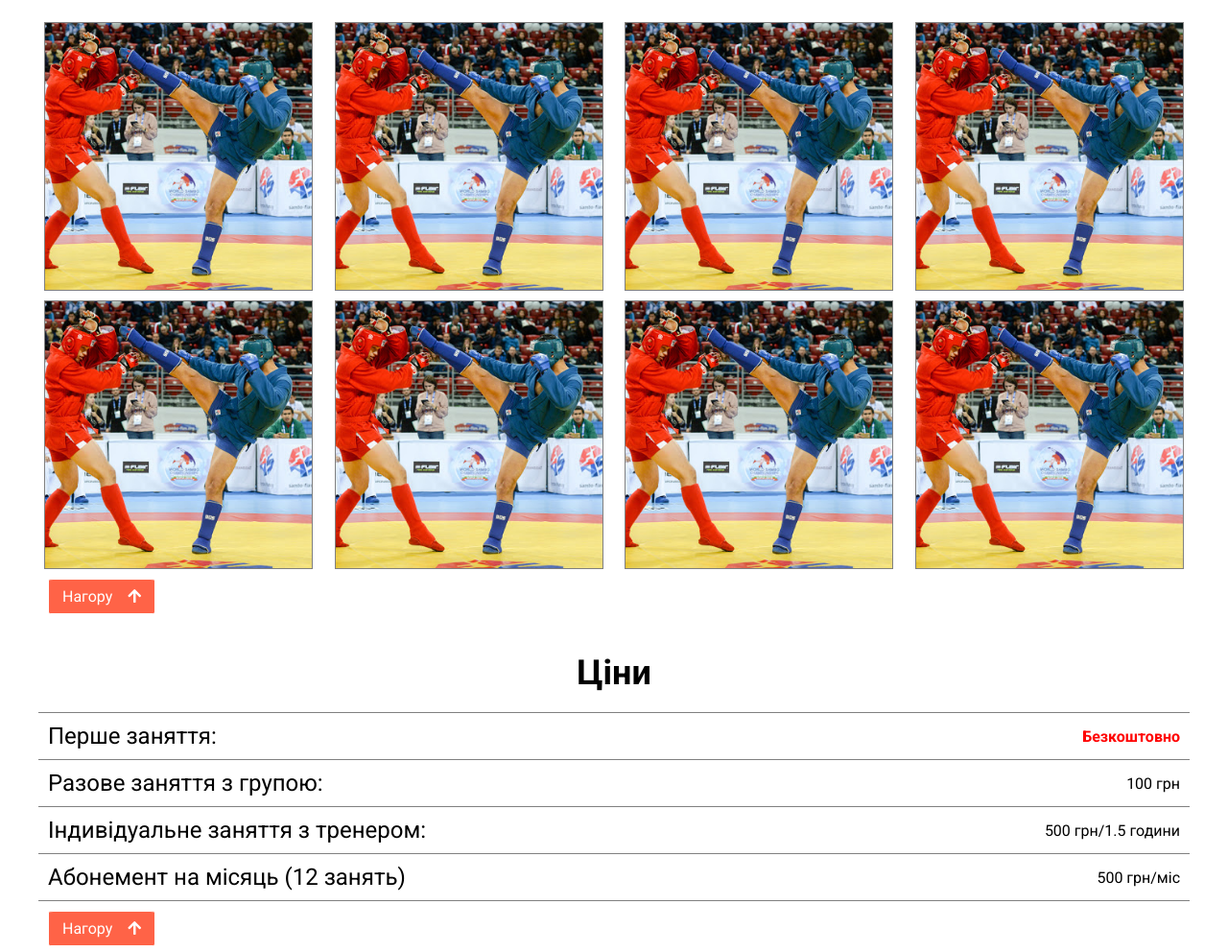
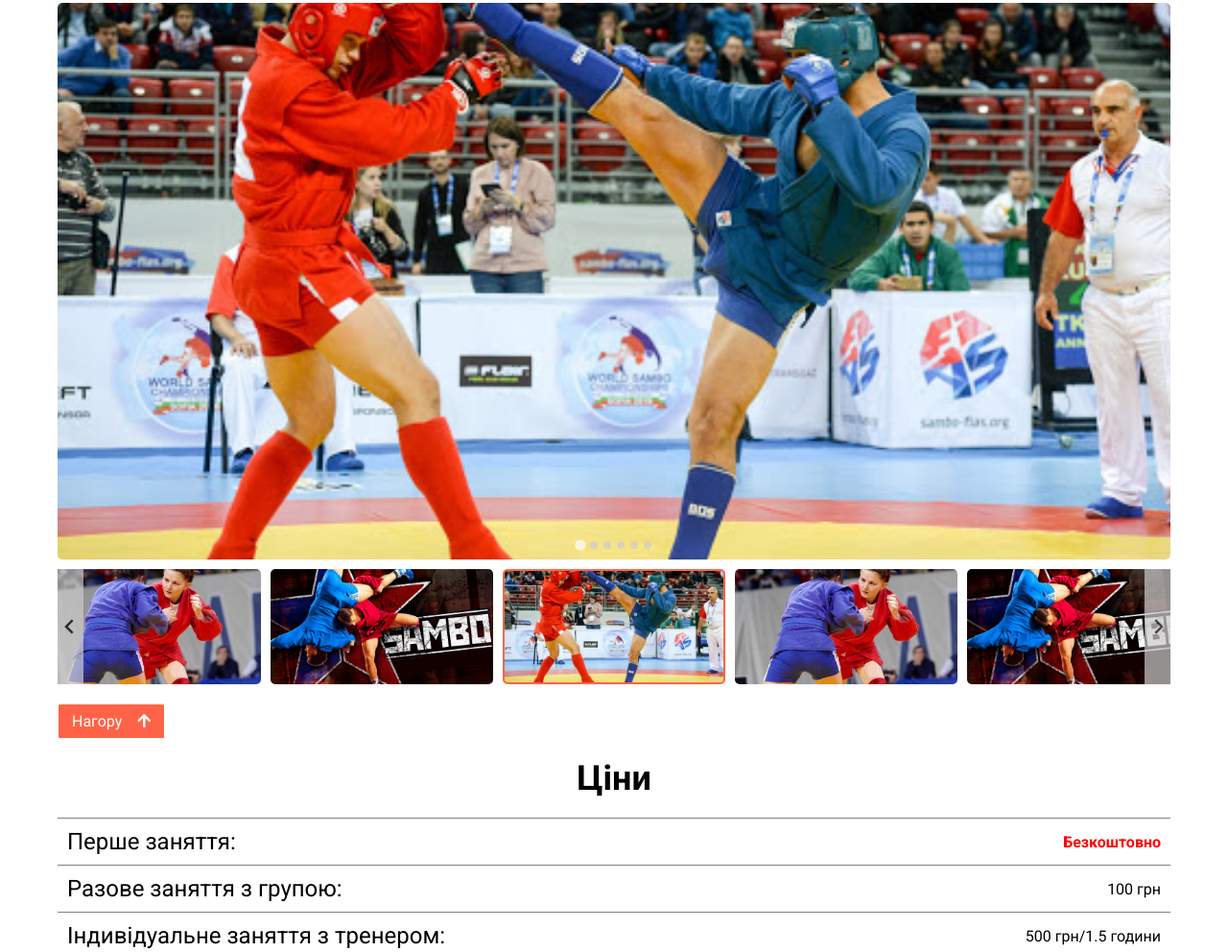
Before and after one commit to Ivanov-Andrii/Ivanov-Andriy.github.io, a plain HTML site: page index.html in a window 1280 px wide. Shown: the part 1306-2298 px from the top of the page at 96% size. Drawn offline with nearby package versions, Linux system fonts and the light colour scheme.

Commit message:
add gallery

```diff
--- a/css/style.css
+++ b/css/style.css
@@ -6,6 +6,7 @@
     box-sizing: border-box;
     font-family: 'Roboto', sans-serif;
     scroll-behavior: smooth;
+    outline: none;
 }
 
 .nav-button {
@@ -16,7 +17,7 @@
     background-color: tomato;
     border: 1px solid white;
     border-radius: 5%;
-    margin: 10px 0 0 10px;
+    margin: 10px 0 0 0;
     transition: all .5s ease-in;
 
 }
@@ -25,14 +26,18 @@
     padding-left: 1em;
 }
 
+/* === Header */
+
 .header {
-
  background: url('../img/img-bg-header.jpg') no-repeat center;
  background-size: cover;
  color: white;
  position: relative;
+ padding-top: 10px;
 
 }
+
+
 
 .header::before {
     content: '';
@@ -47,19 +52,26 @@
 .container {
     max-width: 1200px;
     margin: 0 auto;
-
+    padding: 0px 20px;
 }
 
 .header .container {
     position: relative;
     z-index: 1;
-    height: 100vh
+    min-height: 100vh;
+
+}
+
+.header .container,
+.price .container {
+    padding-bottom: 20px;
 }
 
 .wrap-menu {
     display: flex;
     justify-content: space-between;
     align-items: center;
+    gap: 20px;
 }
 
 .wrap-menu__logo {
@@ -68,12 +80,12 @@
     width: 50px;
     background: url('../img/sambo-logo.png') no-repeat center;
     background-size: contain;
-    flex: 1 1 30%;
+    flex: 1 1 25%;
 }
 
 
 .wrap-menu__catalog {
-    flex: 1 1 70%;
+    flex: 1 0 75%;
     display: flex;
     flex-direction: row;
     justify-content: flex-end;
@@ -81,7 +93,7 @@
 
 .wrap-menu__link {
     display: inline-block;
-    padding: 20px;
+    padding: 10px;
     color: white;
     text-decoration: none;
     text-transform: uppercase;
@@ -100,7 +112,7 @@
 }
 
 h1 {
-    font-size: 60px;
+    font-size: 48px;
     text-transform: uppercase;
     padding-bottom: 20px;
 }
@@ -116,6 +128,14 @@ section {
 
 }
 
+@media (min-width: 576px) {
+    h1 {
+        font-size: 60px;
+    }
+}
+
+/* === about us === */
+
 h2 {
     font-size: 36px;
     color: black;
@@ -123,34 +143,61 @@ h2 {
     text-align: center;
 }
 
-.about-us__text p{
-    padding: 10px;
+.about-us__text {
+    margin: 0;
 }
 
-.gallery__catalog {
-    display: flex;
-    justify-content: space-around;
-    flex-wrap: wrap;
-    gap: 10px;
+.about-us__text p {
+    padding: 10px 0;
+}
+
+/* === gallery === */
+
+section {
+    padding: 0;
+}
+
+.splide__slide img {
+	width : 100%;
+	height: auto;
+}
+
+#secondary-slider {
+    max-width: 1200px;
+    margin: 10px auto;
 }
 
 
-.gallery__box {
-    height: 280px;
-    width: 280px;
-    background: url('../img/img-bg-header.jpg') no-repeat center;
-    background-size: cover;
-    border: 1px solid grey;
-    transition: all .2s ease-in;
+.my-class-arrows .my-class-arrow {
+    border-radius: 0;
+    height: 100%;
 }
 
-.gallery__box:hover {
-    transform: scale(1.1);
+.my-class-arrows .my-class-prev {
+    left: 0;
 }
 
+.my-class-arrows .my-class-next {
+    right: 0;
+}
+
+#gallery .splide__slide {
+    border: none;
+    border-radius: 5px;
+}
+
+#gallery .splide--nav>.splide__track>.splide__list>.splide__slide.is-active {
+    border: 2px solid tomato;
+}
+
+/* === price === */
 
 .price {
     margin-bottom: 20px;
+}
+
+.price__catalog {
+    margin-bottom: 10px;
 }
 
 .price__box {
@@ -167,26 +214,42 @@ h2 {
     border-bottom: 1px solid grey;
 }
 
-/* .price__box:hover {
-
-} */
-
 .price__context {
     display: flex;
     flex-direction: row;
     padding: 10px;
     justify-content: space-between;
     align-items: center;
+
 }
 .price__text {
-    font-size: 24px;
+    font-size: 16px;
 
+}
+
+.price__price {
+    text-align: right;
 }
 
 .price__price span {
     color: red;
     font-weight: 700;
 }
+
+
+@media (min-width: 468px) {
+    .space {
+        display: none;
+    }
+}
+
+@media (min-width: 576px) {
+    .price__text {
+        font-size: 24px;
+    }
+}
+
+/* === footer === */
 
 .footer {
     text-align: center;
--- a/index.html
+++ b/index.html
@@ -7,7 +7,10 @@
     <meta name="viewport" content="width=device-width, initial-scale=1.0">
     <title>Sambo</title>
     <link rel="stylesheet" href="./css/style.css">
-    <link rel="stylesheet" href="https://cdnjs.cloudflare.com/ajax/libs/font-awesome/5.15.3/css/all.min.css" integrity="sha512-iBBXm8fW90+nuLcSKlbmrPcLa0OT92xO1BIsZ+ywDWZCvqsWgccV3gFoRBv0z+8dLJgyAHIhR35VZc2oM/gI1w==" crossorigin="anonymous" />
+    <link rel="stylesheet" href="https://cdn.jsdelivr.net/npm/@splidejs/splide@latest/dist/css/splide.min.css">
+    <link rel="stylesheet" href="https://cdnjs.cloudflare.com/ajax/libs/font-awesome/5.15.3/css/all.min.css"
+        integrity="sha512-iBBXm8fW90+nuLcSKlbmrPcLa0OT92xO1BIsZ+ywDWZCvqsWgccV3gFoRBv0z+8dLJgyAHIhR35VZc2oM/gI1w=="
+        crossorigin="anonymous" />
 </head>
 
 <body>
@@ -16,17 +19,17 @@
             <div class="wrap-menu">
                 <div class="wrap-menu__logo"></div>
                 <nav class="wrap-menu__catalog">
-                    <a class="wrap-menu__link"href="#">Головна</a>
-                    <a class="wrap-menu__link"href="#about-us">Про нас</a>
-                    <a class="wrap-menu__link"href="#gallery">Фото</a>
-                    <a class="wrap-menu__link"href="#price">Ціни</a>
-                    <a class="wrap-menu__link"href="#footer">Контакти</a>
+                    <a class="wrap-menu__link" href="#about-us">Про&nbsp;нас</a>
+                    <a class="wrap-menu__link" href="#gallery">Фото</a>
+                    <a class="wrap-menu__link" href="#price">Ціни</a>
+                    <a class="wrap-menu__link" href="#footer">Контакти</a>
                 </nav>
             </div>
 
             <div class="header__wrap">
                 <h1>Школа Самбо в Клавдієво</h1>
-                <p class="header__text">Lorem ipsum dolor, sit amet consectetur adipisicing elit. Fugiat, ab? Lorem ipsum dolor, sit amet consectetur adipisicing elit. Fugiat, ab?</p>
+                <p class="header__text">Lorem ipsum dolor, sit amet consectetur adipisicing elit. Fugiat, ab? Lorem
+                    ipsum dolor, sit amet consectetur adipisicing elit. Fugiat, ab?</p>
             </div>
         </div>
     </header>
@@ -35,9 +38,26 @@
         <div class="container">
             <h2 class="about-us__header">Хто ми?</h2>
             <div class="about-us__text">
-                <p>Lorem ipsum dolor sit amet consectetur, adipisicing elit. Necessitatibus, corporis dolorum voluptas facilis harum quos eaque vitae ipsa velit tempora praesentium, perspiciatis repudiandae accusantium, modi qui. Non quis voluptatem eum. Lorem ipsum dolor sit amet consectetur, adipisicing elit. Necessitatibus, corporis dolorum voluptas facilis harum quos eaque vitae ipsa velit tempora praesentium, perspiciatis repudiandae accusantium, modi qui. Non quis voluptatem eum.</p>
-                <p>Lorem ipsum dolor sit amet consectetur, adipisicing elit. Necessitatibus, corporis dolorum voluptas facilis harum quos eaque vitae ipsa velit tempora praesentium, perspiciatis repudiandae accusantium, modi qui. Non quis voluptatem eum. Lorem ipsum dolor sit amet consectetur, adipisicing elit. Necessitatibus, corporis dolorum voluptas facilis harum quos eaque vitae ipsa velit tempora praesentium, perspiciatis repudiandae accusantium, modi qui. Non quis voluptatem eum.Lorem ipsum dolor sit amet consectetur, adipisicing elit. Necessitatibus, corporis dolorum voluptas facilis harum quos eaque vitae ipsa velit tempora praesentium, perspiciatis repudiandae accusantium, modi qui. Non quis voluptatem eum. Lorem ipsum dolor sit amet consectetur, adipisicing elit. Necessitatibus, corporis dolorum voluptas facilis harum quos eaque vitae ipsa velit tempora praesentium, perspiciatis repudiandae accusantium, modi qui. Non quis voluptatem eum.</p>
-                <p>Lorem ipsum dolor sit amet consectetur, adipisicing elit. Necessitatibus, corporis dolorum voluptas facilis harum quos eaque vitae ipsa velit tempora praesentium, perspiciatis repudiandae accusantium, modi qui. Non quis voluptatem eum. Lorem ipsum dolor sit amet consectetur, adipisicing elit. Necessitatibus, corporis dolorum voluptas facilis harum quos eaque vitae ipsa velit tempora praesentium, perspiciatis repudiandae accusantium, modi qui. Non quis voluptatem eum.</p>
+                <p>Lorem ipsum dolor sit amet consectetur, adipisicing elit. Necessitatibus, corporis dolorum voluptas
+                    facilis harum quos eaque vitae ipsa velit tempora praesentium, perspiciatis repudiandae accusantium,
+                    modi qui. Non quis voluptatem eum. Lorem ipsum dolor sit amet consectetur, adipisicing elit.
+                    Necessitatibus, corporis dolorum voluptas facilis harum quos eaque vitae ipsa velit tempora
+                    praesentium, perspiciatis repudiandae accusantium, modi qui. Non quis voluptatem eum.</p>
+                <p>Lorem ipsum dolor sit amet consectetur, adipisicing elit. Necessitatibus, corporis dolorum voluptas
+                    facilis harum quos eaque vitae ipsa velit tempora praesentium, perspiciatis repudiandae accusantium,
+                    modi qui. Non quis voluptatem eum. Lorem ipsum dolor sit amet consectetur, adipisicing elit.
+                    Necessitatibus, corporis dolorum voluptas facilis harum quos eaque vitae ipsa velit tempora
+                    praesentium, perspiciatis repudiandae accusantium, modi qui. Non quis voluptatem eum.Lorem ipsum
+                    dolor sit amet consectetur, adipisicing elit. Necessitatibus, corporis dolorum voluptas facilis
+                    harum quos eaque vitae ipsa velit tempora praesentium, perspiciatis repudiandae accusantium, modi
+                    qui. Non quis voluptatem eum. Lorem ipsum dolor sit amet consectetur, adipisicing elit.
+                    Necessitatibus, corporis dolorum voluptas facilis harum quos eaque vitae ipsa velit tempora
+                    praesentium, perspiciatis repudiandae accusantium, modi qui. Non quis voluptatem eum.</p>
+                <p>Lorem ipsum dolor sit amet consectetur, adipisicing elit. Necessitatibus, corporis dolorum voluptas
+                    facilis harum quos eaque vitae ipsa velit tempora praesentium, perspiciatis repudiandae accusantium,
+                    modi qui. Non quis voluptatem eum. Lorem ipsum dolor sit amet consectetur, adipisicing elit.
+                    Necessitatibus, corporis dolorum voluptas facilis harum quos eaque vitae ipsa velit tempora
+                    praesentium, perspiciatis repudiandae accusantium, modi qui. Non quis voluptatem eum.</p>
             </div>
             <a href="#header" class="nav-button">Нагору<i class="fas fa-arrow-up"></i></a>
         </div>
@@ -46,15 +66,53 @@
     <section class="gallery" id="gallery">
         <div class="container">
             <h2 class="gallery__header">Світлина</h2>
-            <div class="gallery__catalog">
-                <div class="gallery__box"></div>
-                <div class="gallery__box"></div>
-                <div class="gallery__box"></div>
-                <div class="gallery__box"></div>
-                <div class="gallery__box"></div>
-                <div class="gallery__box"></div>
-                <div class="gallery__box"></div>
-                <div class="gallery__box"></div>
+            <div id="image-slider" class="splide">
+                <div class="splide__track">
+                    <ul class="splide__list">
+                        <li class="splide__slide">
+                            <img src="./img/img-bg-header.jpg">
+                        </li>
+                        <li class="splide__slide">
+                            <img src="./img/img-bg-header-2.jpg">
+                        </li>
+                        <li class="splide__slide">
+                            <img src="./img/img-bg-header-3.jpg">
+                        </li>
+                        <li class="splide__slide">
+                            <img src="./img/img-bg-header.jpg">
+                        </li>
+                        <li class="splide__slide">
+                            <img src="./img/img-bg-header-2.jpg">
+                        </li>
+                        <li class="splide__slide">
+                            <img src="./img/img-bg-header-3.jpg">
+                        </li>
+                    </ul>
+                </div>
+            </div>
+            <div id="secondary-slider" class="splide">
+                <div class="splide__track">
+                    <ul class="splide__list">
+                        <li class="splide__slide">
+                            <img src="./img/img-bg-header.jpg">
+                        </li>
+                        <li class="splide__slide">
+                            <img src="./img/img-bg-header-2.jpg">
+                        </li>
+                        <li class="splide__slide">
+                            <img src="./img/img-bg-header-3.jpg">
+                        </li>
+                        <li class="splide__slide">
+                            <img src="./img/img-bg-header.jpg">
+                        </li>
+                        <li class="splide__slide">
+                            <img src="./img/img-bg-header-2.jpg">
+                        </li>
+                        <li class="splide__slide">
+                            <img src="./img/img-bg-header-3.jpg">
+                        </li>
+                    </ul>
+                </div>
             </div>
             <a href="#header" class="nav-button">Нагору<i class="fas fa-arrow-up"></i></a>
         </div>
@@ -73,18 +131,18 @@
                 <div class="price__box">
                     <div class="price__context">
                         <div class="price__text">Разове заняття з групою:</div>
-                        <div class="price__price">100 грн</div>
+                        <div class="price__price">100&nbsp;грн</div>
                     </div>
                 </div>
                 <div class="price__box">
                     <div class="price__context">
                         <div class="price__text">Індивідуальне заняття з тренером:</div>
-                        <div class="price__price">500 грн/1.5 години</div>
+                        <div class="price__price">500&nbsp;грн/<span class="space"> </span>1.5&nbsp;години</div>
                     </div>
                 </div>
                 <div class="price__box">
                     <div class="price__context">
-                        <div class="price__text">Абонемент на місяць (12 занять)</div>
+                        <div class="price__text">Абонемент на місяць (12&nbsp;занять)</div>
                         <div class="price__price">500 грн/міс</div>
                     </div>
                 </div>
@@ -104,7 +162,45 @@
         </div>
     </footer>
 
-    <script src="./js/script.js"></script>
+    <script src="https://cdn.jsdelivr.net/npm/@splidejs/splide@latest/dist/js/splide.min.js"></script>
+    <script>
+document.addEventListener( 'DOMContentLoaded', function () {
+	var secondarySlider = new Splide( '#secondary-slider', {
+        type       : 'loop',
+		fixedWidth  : 232,
+		height      : 120,
+		gap         : 10,
+		cover       : true,
+		isNavigation: true,
+		focus       : 'center',
+        pagination : false,
+		breakpoints : {
+			'600': {
+				fixedWidth: 66,
+				height    : 40,
+			}
+		},
+        classes: {
+		// Add classes for arrows.
+		arrows: 'splide__arrows my-class-arrows',
+		arrow : 'splide__arrow my-class-arrow',
+		prev  : 'splide__arrow--prev my-class-prev',
+		next  : 'splide__arrow--next my-class-next',
+	    },
+	} ).mount();
+
+	var primarySlider = new Splide( '#image-slider', {
+		type       : 'loop',
+		heightRatio: 0.5,
+		pagination : true,
+		arrows     : false,
+		cover      : true,
+        keyboard   : true
+	} );
+
+	primarySlider.sync( secondarySlider ).mount();
+} );
+    </script>
 </body>
 
 </html>
```
Also changed, not shown: img/img-bg-header-2.jpg (added), img/img-bg-header-3.jpg (added). Lines whose indentation alone changed are shown as unchanged.
